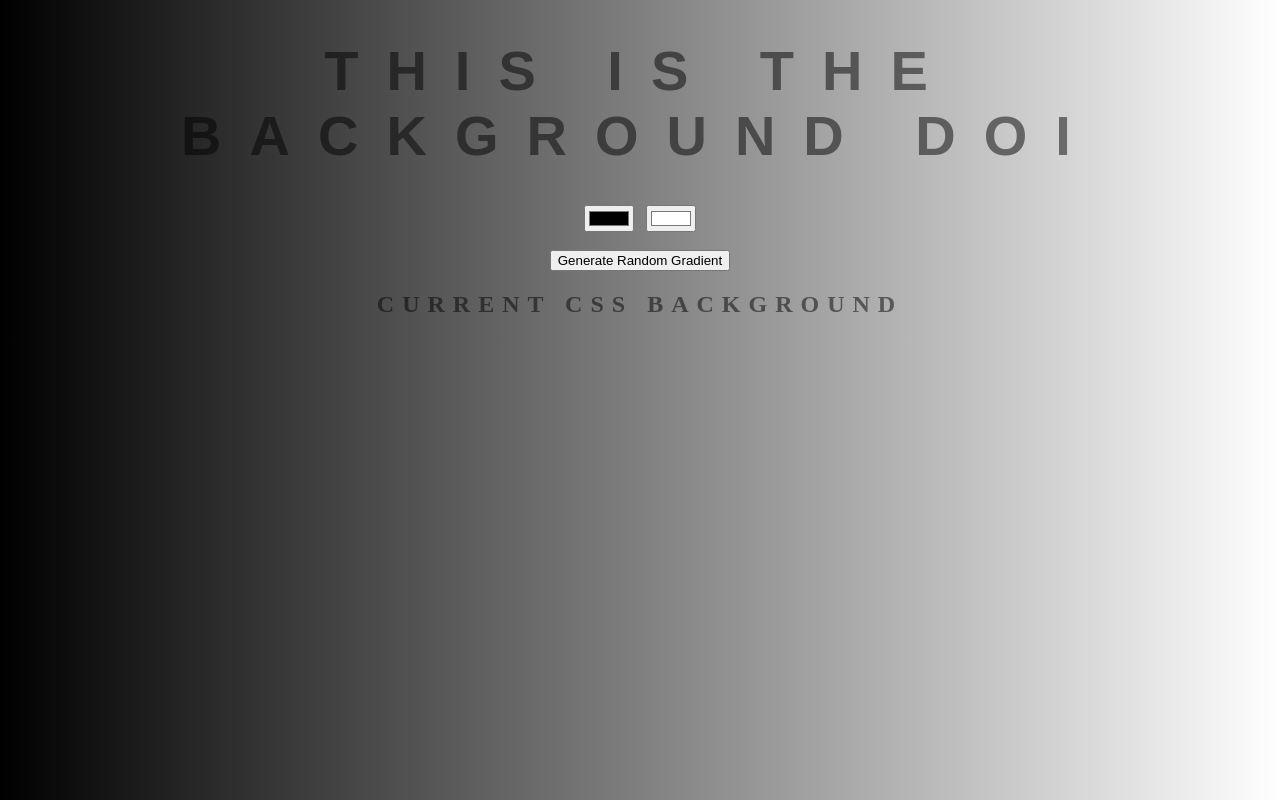
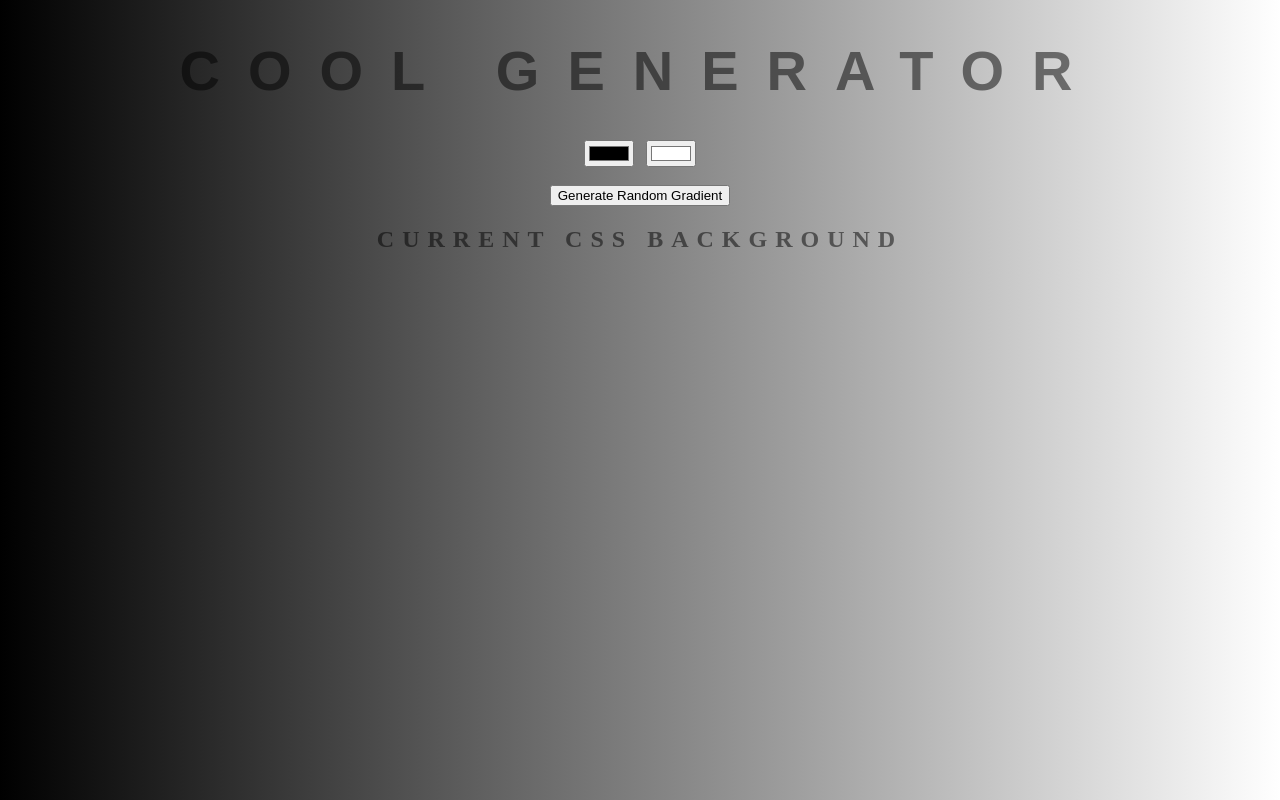
Before and after one commit to cdavis83/background-generator, a website: page index.html in a window 1280 px wide. Drawn offline with Linux system fonts and the light colour scheme.

Commit message:
updating h1 tag

```diff
--- a/index.html
+++ b/index.html
@@ -5,7 +5,7 @@
 	<link rel="stylesheet" type="text/css" href="style.css">
 </head>
 <body id="gradient">
-	<h1>This is the Background DOI</h1>
+	<h1>Cool Generator</h1>
 	<input class="color1" type="color" name="color1" value="#000000">
 	<input class="color2" type="color" name="color2" value="#ffffff">
 	<br>
```
